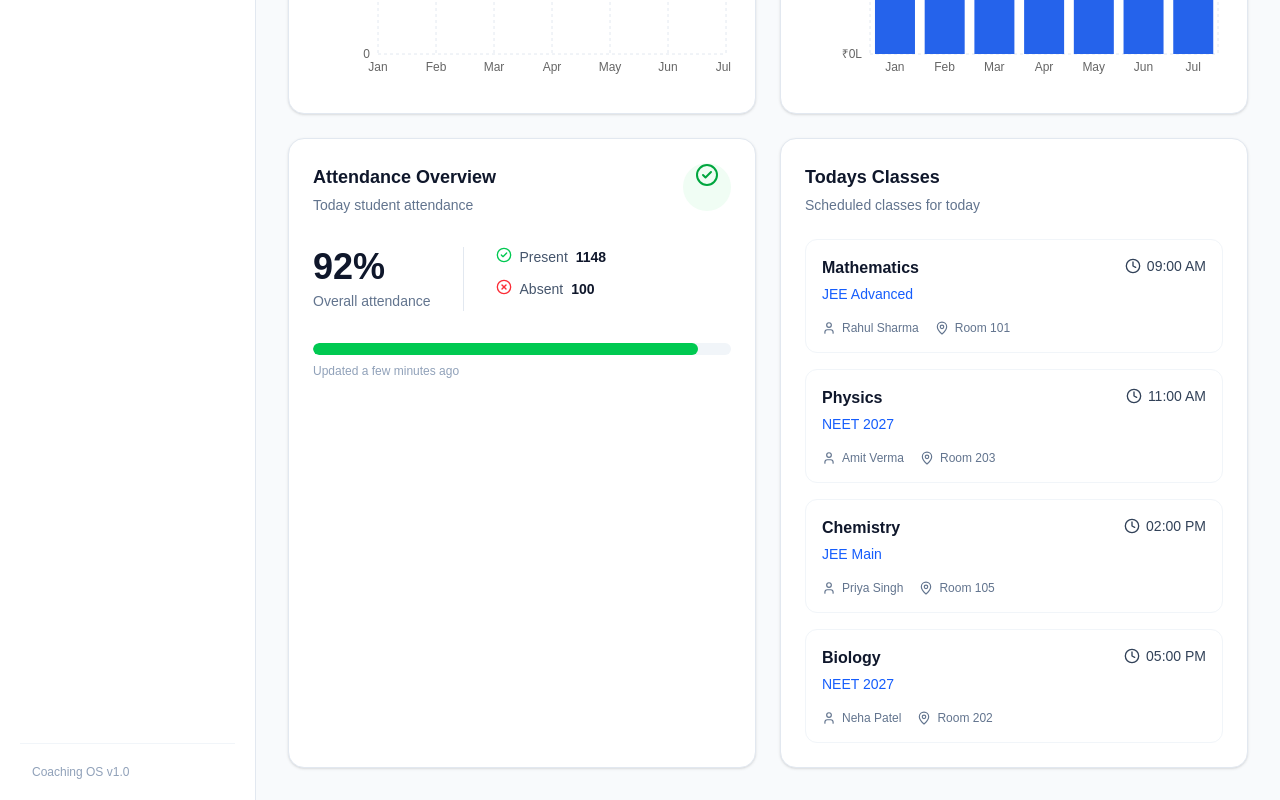
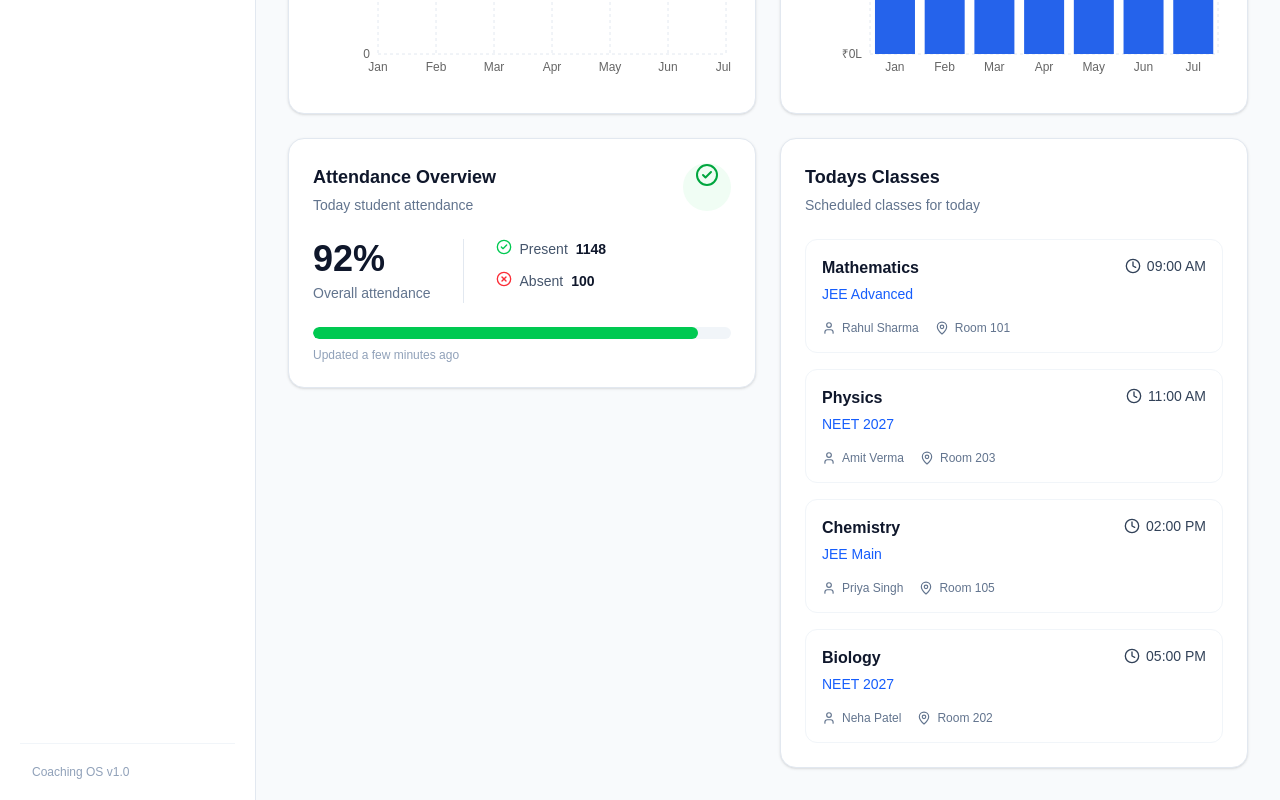
Before and after one commit to devleyj/Coaching-os-admin, a Next.js app: page / in a window 1280 px wide. Shown: the part 646-1446 px from the top of the page. Built offline with nearby package versions, Linux system fonts and the light colour scheme.

Commit message:
Fix dashboard card layout

```diff
--- a/app/components/AttendanceOverview.tsx
+++ b/app/components/AttendanceOverview.tsx
@@ -29,7 +29,7 @@ export default function AttendanceOverview() {
         </div>
       </div>
 
-      <div className="mt-8 flex item-center gap-8">
+      <div className="mt-6 flex item-center gap-8">
         <div>
           <p className="text-4xl font-bold text-slate-900">
             {attendanceData.percentage}%
@@ -65,7 +65,7 @@ export default function AttendanceOverview() {
         </div>
       </div>
 
-      <div className="mt-8">
+      <div className="mt-6">
         <div className="h-3 overflow-hidden rounded-full bg-slate-100">
           <div
            className="h-full rounded-full bg-green-500"
--- a/app/page.tsx
+++ b/app/page.tsx
@@ -179,7 +179,7 @@ export default function Home(){
           </div>
 
           {/* Attendance + Today's Classes */}
-          <div className="mt-6 grid grid-cols-1 gap-6 xl:grid-cols-2">
+          <div className="mt-6 grid grid-cols-1 items-start gap-6 xl:grid-cols-2">
             <AttendanceOverview />
             <TodaysClasses />
           </div>
```
